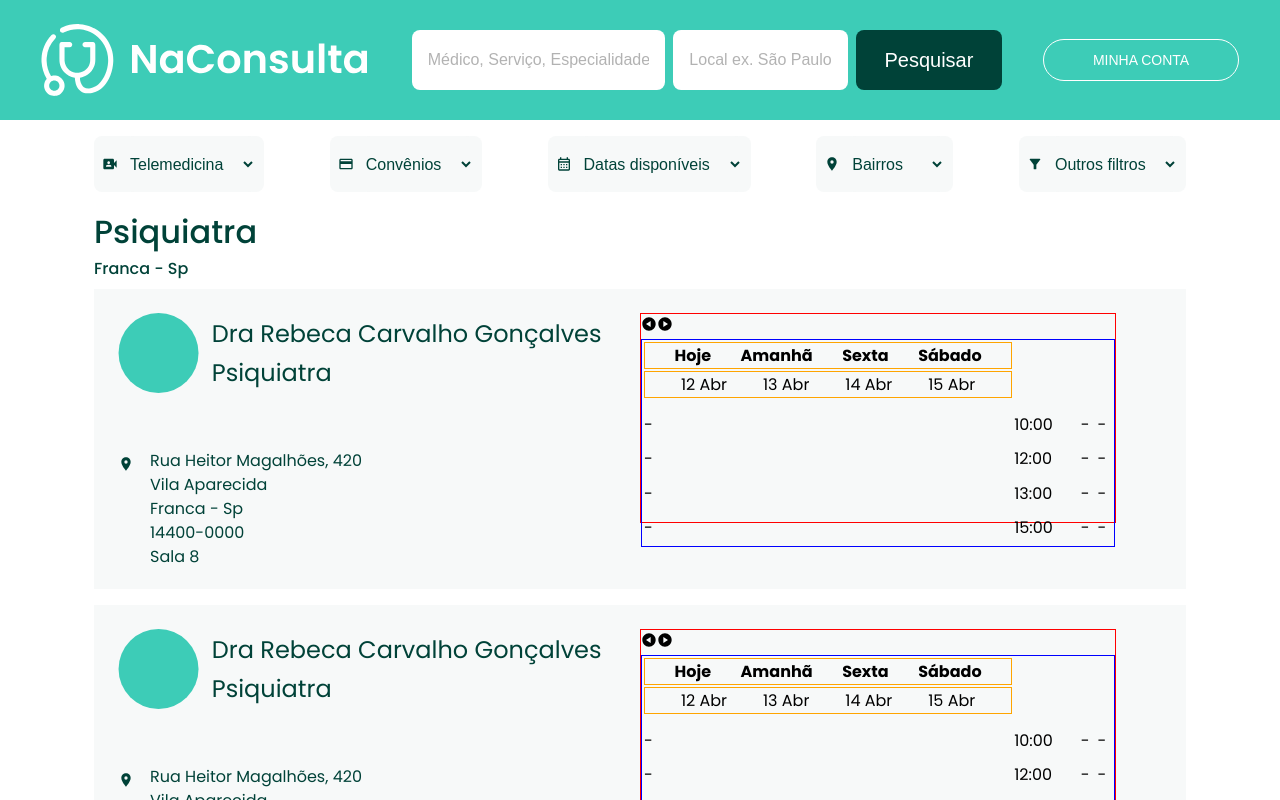
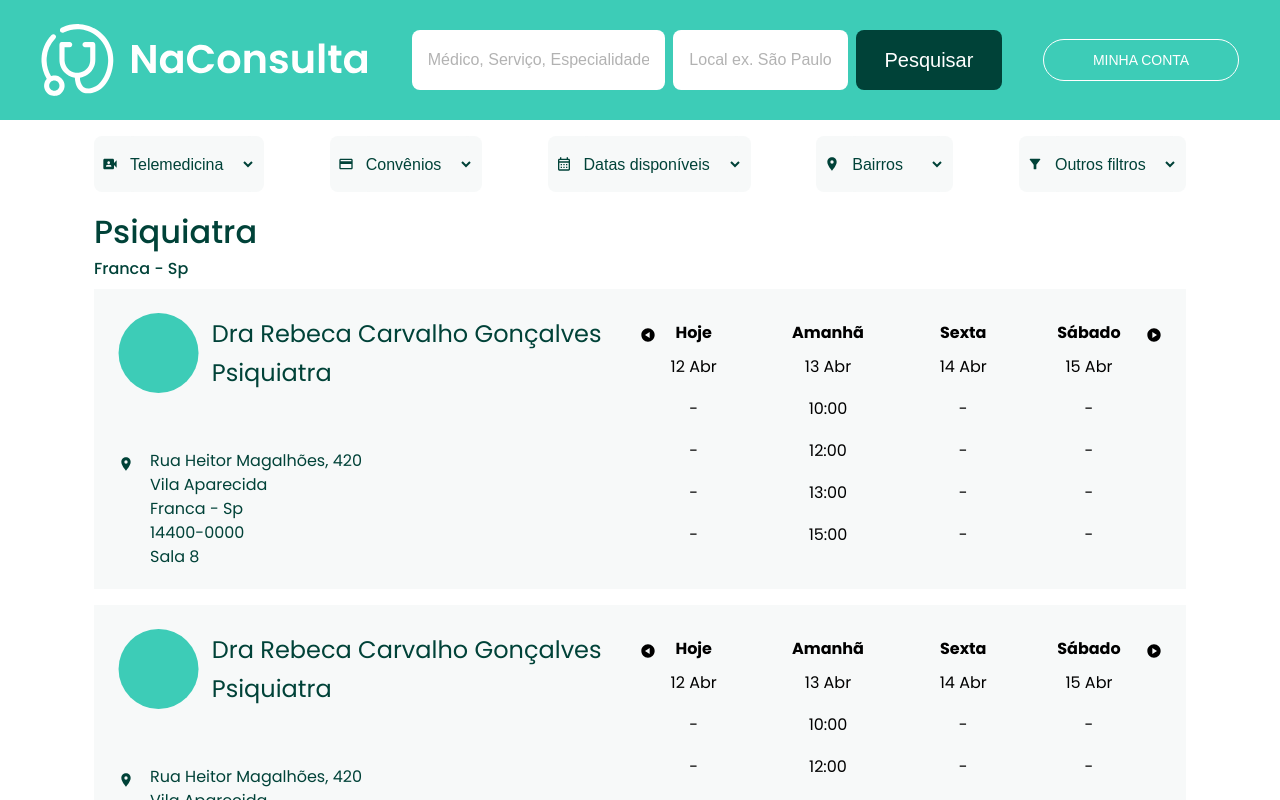
Before and after one commit to Achette/PI_NaConsulta, a React (Create React App) app: page /search in a window 1280 px wide. Shown: the top 800 px of the page. Built offline with nearby package versions, Linux system fonts and the light colour scheme.

Commit message:
feat: ajustada tabela de horarios

```diff
--- a/src/components/doctorSchedule/index.tsx
+++ b/src/components/doctorSchedule/index.tsx
@@ -1,5 +1,6 @@
 import {
   Box,
+  Flex,
   Icon,
   Table,
   TableContainer,
@@ -13,65 +14,59 @@ import { MdPlayCircle } from "react-icons/md"
 
 export const DoctorSchedule = () => {
   return (
-    <Box w="29.77rem" h="13.125rem" border="1px solid red">
-      <Icon as={MdPlayCircle} transform="rotate(180deg)"></Icon>
-      <Icon as={MdPlayCircle}></Icon>
+    //w="29.77rem" h="13.125rem"
+    <Box w="100%" mt="14px">
+      <Flex flexDirection="row" justifyContent="space-between">
+        <Icon as={MdPlayCircle} transform="rotate(180deg)"></Icon>
+        <Icon as={MdPlayCircle}></Icon>
+      </Flex>
       <TableContainer
         w="100%"
         h="100%"
         display="flex"
         justifyContent="space-between"
         alignItems="center"
+        mt="-25px"
       >
-        <Table w="100%" h="100%" variant="simple" border="1px solid blue">
+        <Table w="100%" h="100%" variant="simple">
           <Thead>
-            <Tr
-              w="100%"
-              border="1px solid orange"
-              display="flex"
-              justifyContent="space-evenly"
-            >
+            <Tr w="100%">
               <Th>Hoje</Th>
               <Th>Amanhã</Th>
               <Th>Sexta</Th>
               <Th>Sábado</Th>
             </Tr>
           </Thead>
-          <Tbody w="100%" border="1px solid green">
-            <Tr
-              w="100%"
-              border="1px solid orange"
-              display="flex"
-              justifyContent="space-evenly"
-            >
-              <Td>12 Abr</Td>
-              <Td>13 Abr</Td>
-              <Td>14 Abr</Td>
-              <Td>15 Abr</Td>
+          <Tbody w="100%">
+            <Tr w="100%">
+              <Td textAlign="center">12 Abr</Td>
+              <Td textAlign="center">13 Abr</Td>
+              <Td textAlign="center">14 Abr</Td>
+              <Td textAlign="center">15 Abr</Td>
+            </Tr>
+            <Tr w="100%">
+              <Td textAlign="center">-</Td>
+              <Td textAlign="center">10:00</Td>
+              <Td textAlign="center">-</Td>
+              <Td textAlign="center">-</Td>
             </Tr>
             <Tr>
-              <Td>-</Td>
-              <Td>10:00</Td>
-              <Td>-</Td>
-              <Td>-</Td>
+              <Td textAlign="center">-</Td>
+              <Td textAlign="center">12:00</Td>
+              <Td textAlign="center">-</Td>
+              <Td textAlign="center">-</Td>
             </Tr>
             <Tr>
-              <Td>-</Td>
-              <Td>12:00</Td>
-              <Td>-</Td>
-              <Td>-</Td>
+              <Td textAlign="center">-</Td>
+              <Td textAlign="center">13:00</Td>
+              <Td textAlign="center">-</Td>
+              <Td textAlign="center">-</Td>
             </Tr>
             <Tr>
-              <Td>-</Td>
-              <Td>13:00</Td>
-              <Td>-</Td>
-              <Td>-</Td>
-            </Tr>
-            <Tr>
-              <Td>-</Td>
-              <Td>15:00</Td>
-              <Td>-</Td>
-              <Td>-</Td>
+              <Td textAlign="center">-</Td>
+              <Td textAlign="center">15:00</Td>
+              <Td textAlign="center">-</Td>
+              <Td textAlign="center">-</Td>
             </Tr>
           </Tbody>
         </Table>
```
